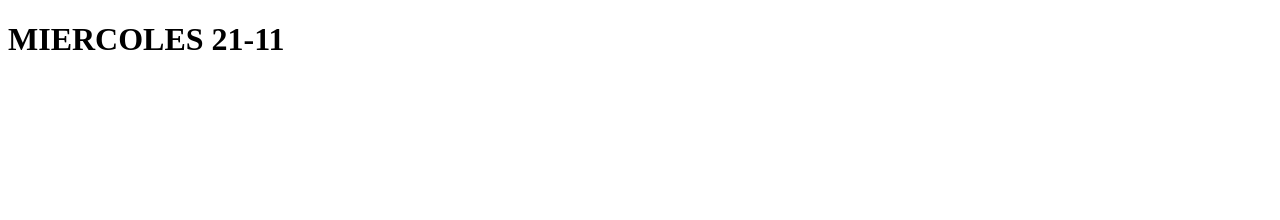
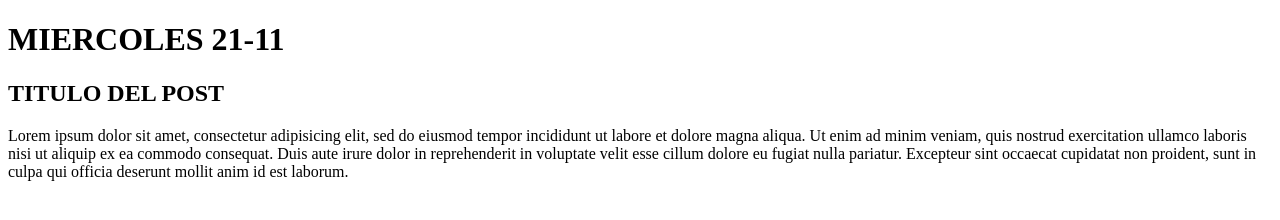
Before and after one commit to GermanRiveroSepulveda/miercoles2111, a plain HTML site: page index.html in a window 1280 px wide. Drawn offline with Linux system fonts and the light colour scheme.

Commit message:
nav - section -article

```diff
--- a/index.html
+++ b/index.html
@@ -10,6 +10,17 @@
     <header>
         <h1>MIERCOLES 21-11</h1>
     </header>
+    <nav>
+
+    </nav>
+    <section>
+      <article class="">
+          <h2>TITULO DEL POST</h2>
+          Lorem ipsum dolor sit amet, consectetur adipisicing elit, sed do eiusmod tempor incididunt ut labore et dolore magna aliqua. Ut enim ad minim veniam, quis nostrud exercitation ullamco laboris nisi ut aliquip ex ea commodo consequat. Duis aute irure dolor in reprehenderit in voluptate velit esse cillum dolore eu fugiat nulla pariatur. Excepteur sint occaecat cupidatat non proident, sunt in culpa qui officia deserunt mollit anim id est laborum.
+
+      </article>
+
+    </section>
 
 </body>
 </html>
```
